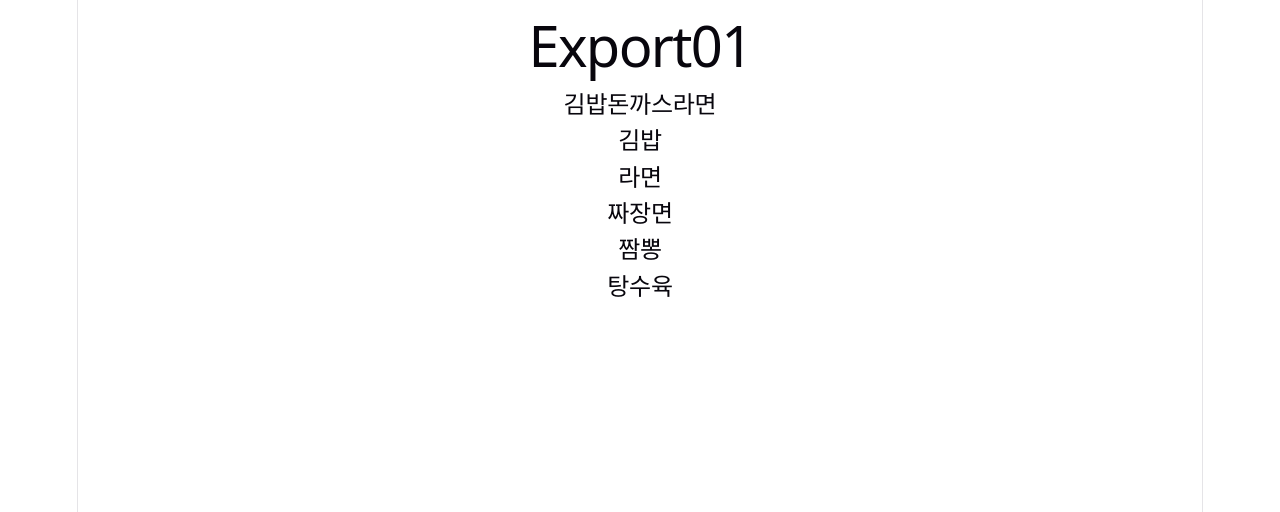
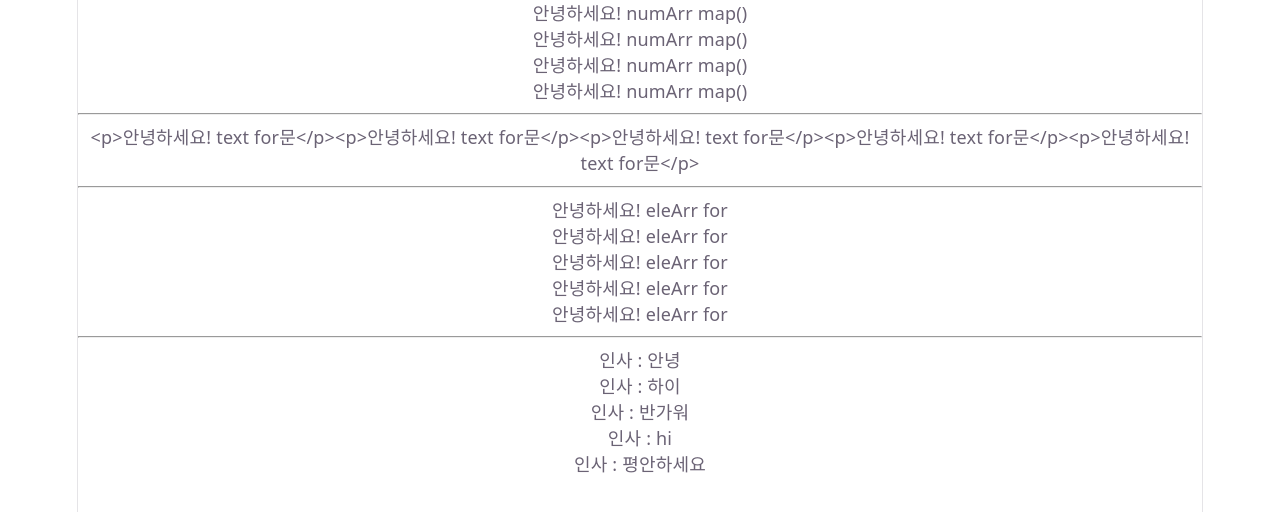
Before and after one commit to jws909/fe-react-study, a React (Vite) app in the folder react-study/: page / in a window 1280 px wide. Shown: the top 512 px of the page. Built offline with nearby package versions, Linux system fonts and the light colour scheme.

Commit message:
배열 활용 유용한 함수, React 데이터 기반 반복 처리

```diff
--- a/react-study/src/App.jsx
+++ b/react-study/src/App.jsx
@@ -4,8 +4,9 @@
 import heroImg from './assets/hero.png'
 import './App.css'
 // import Basic01 from './components/Basic01'
-import State01 from './components/State01'
-import Export01 from './components/Export01'
+// import State01 from './components/State01'
+// import Export01 from './components/Export01'
+import State02 from './components/State02'
 
 function App() {
   const [count, setCount] = useState(0)
@@ -13,7 +14,8 @@
   return (
     // <Basic01/>
     // <State01/>
-    <Export01/>
+    // <Export01/>
+    <State02/>
   )
 }
 
--- /dev/null
+++ b/react-study/src/components/State02.jsx
@@ -0,0 +1,51 @@
+
+function State02(){
+
+    let numArr = [1,1,1,1]; //단순 반복 용도로 사용 (4회 반복)
+
+
+    //실제 화면에 그려지는 요소로 사용되는 데이터 배열
+    let msgArr = ["안녕","하이","반가워","hi"];
+    msgArr.push("평안하세요");
+
+
+    let text = "";
+    for(let i=1; i<=5; i++){
+        text += "<p>안녕하세요! text for문</p>";
+    }
+
+    //element 요소 모아둔 배열
+    let eleArr = [];
+    for(let i=1; i<=5; i++){
+        eleArr.push(<p>안녕하세요! eleArr for</p>);
+    }
+
+    return (
+        <div>
+            {
+                numArr.map(()=>{
+                    return (
+                        <p>안녕하세요! numArr map()</p>
+                    )
+                })
+            }
+
+            <hr/>
+            {text}
+
+            <hr/>
+            {eleArr}
+
+            <hr/>
+            {
+                msgArr.map((msg)=>{
+                    return (
+                        <p>인사 : {msg}</p>
+                    )
+                })
+            }
+        </div>
+    );
+}
+
+export default State02;
```
Also changed, not shown: react-study/src/data/arr_func.js (added, +145 -0 lines).
